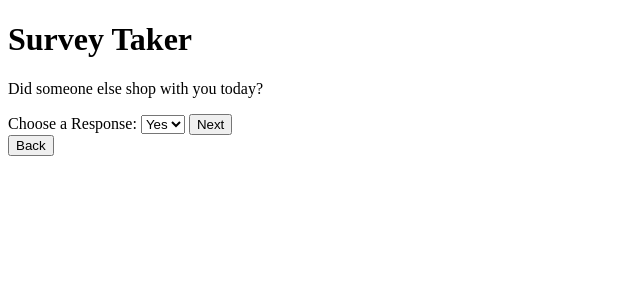
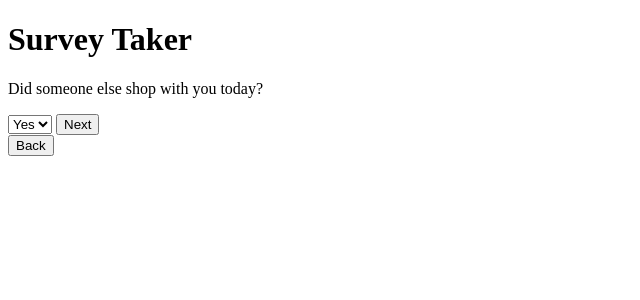
Before and after one commit to Jared-Glenn/Springboard, a Flask app: page /questions/1 in a window 1280 px wide. Shown: the top 300 px of the page, without its empty margins (0-640 px from the left). Run offline with Flask 2, Linux system fonts and the light colour scheme.

Commit message:
support update

```diff
--- a/Unit-19/19.3/flask-survey/app.py
+++ b/Unit-19/19.3/flask-survey/app.py
@@ -4,6 +4,7 @@ import surveys
 
 app = Flask(__name__)
 app.config['SECRET_KEY'] = "secrets"
+app.config['DEBUG_TB_INTERCEPT_REDIRECTS'] = False
 
 debug = DebugToolbarExtension(app)
 
@@ -28,12 +29,7 @@ def question(question):
 @app.route('/next', methods=['POST', 'GET'])
 def next():
     if request.method == 'POST':
-        print('GET REQUEST NOT LOGGED!!!!!!!!!!!!!!!!')
-        multi_dict = request.args
-        for key in multi_dict:
-            print(key)
-            print(multi_dict.get(key))
-            print(multi_dict.getlist(key))
+        print(request.args['response'])
     global curr_question
     curr_question += 1
     return redirect('/questions/'+str(curr_question))
--- a/Unit-19/19.3/flask-survey/templates/question.html
+++ b/Unit-19/19.3/flask-survey/templates/question.html
@@ -6,9 +6,8 @@
 
 <h2>{{title}}</h2>
 <p>{{question.question}}</p>
-<form action="/next" id="response" method="POST">
-    <label for="response-list">Choose a Response:</label>
-    <select name="response-list" id="response-list">
+<form action="/next" id="response-list" method="POST">
+    <select name="response" id="response">
         {%for option in question.choices%}
         <option value="{{option}}">{{option}}</option>
     {%endfor%}
```
